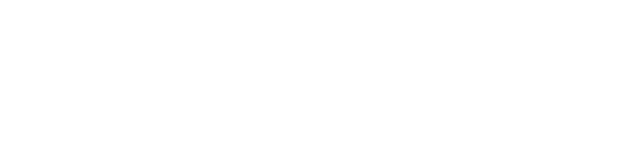
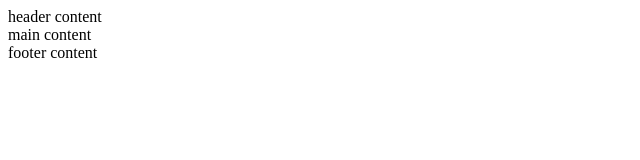
Before and after one commit to LikeKugi/rsschool-cv, a plain HTML site: page index.html in a window 1280 px wide. Shown: the whole page, without its empty margins (0-640 px from the left). Drawn offline with Linux system fonts and the light colour scheme.

Commit message:
fix: basic content into html tags added

```diff
--- a/index.html
+++ b/index.html
@@ -5,19 +5,20 @@
     <meta name="viewport"
           content="width=device-width, initial-scale=1.0">
     <meta http-equiv="X-UA-Compatible" content="ie=edge">
+    <link rel="stylesheet" href="style.css">
     <title>CV page</title>
 </head>
 <body>
 <div class="page-container">
   <header class="header">
-      <div class="container"></div>
+      <div class="container">header content</div>
   </header>
   <div class="page-content">
     <main class="main">
-      <div class="container"></div>
+      <div class="container">main content</div>
     </main></div>
   <footer class="footer">
-      <div class="container"></div>
+      <div class="container">footer content</div>
   </footer>
 </div>
 </body>
```
